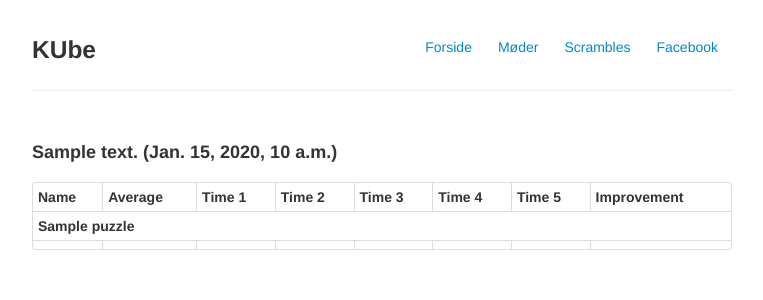
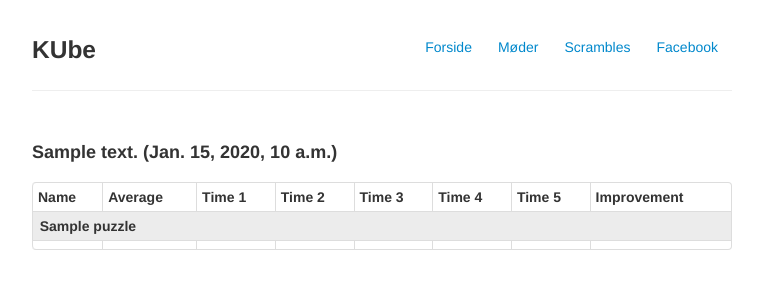
Before and after one commit to Eckankar/kube, a Django app: template templates/meetings.html in a window 1280 px wide. Shown: the top 300 px of the page, without its empty margins (258-1021 px from the left). Run offline with Django 3.2, Linux system fonts and the light colour scheme; the template is opened without the code that fills it: most values are stand-ins (such as "Sample title", 1, 10 or a date in 2020); lists and menus that the app fills with data are empty; parts of the project's set-up code (start-up, migrations or seed data) failed here and were passed over; some libraries are stand-ins or nearby versions.

Commit message:
Make tables striped

```diff
--- a/static_content/css/kube.css
+++ b/static_content/css/kube.css
@@ -24,6 +24,11 @@ h2 {
     font-weight: bold;
 }
 
+#page-content .puzzle-head {
+    background-color: #ececec;
+    padding-left: 5pt;
+}
+
 .session-winner .time-improvement {
     font-weight: bold;
     color: green;
--- a/templates/session-table.html
+++ b/templates/session-table.html
@@ -1,6 +1,6 @@
 {% for session in sessions %}
     {% if captions %}<h2>{{ session.notes }} ({{ session.date }})</h2>{% endif %}
-    <table class="table table-condensed table-bordered session-table">
+    <table class="table table-condensed table-bordered table-striped session-table">
         <thead>
         <th>Name</th>
         <th>Average</th>
--- a/templates/userpage.html
+++ b/templates/userpage.html
@@ -11,7 +11,7 @@
 
 {% for puzzle, times in puzzles.items %}
     <h2>{{ puzzle }}</h2>
-<table class="table table-bordered">
+<table class="table table-bordered table-striped">
     <thead>
     <th>Session</th>
     <th>Average</th>
```
